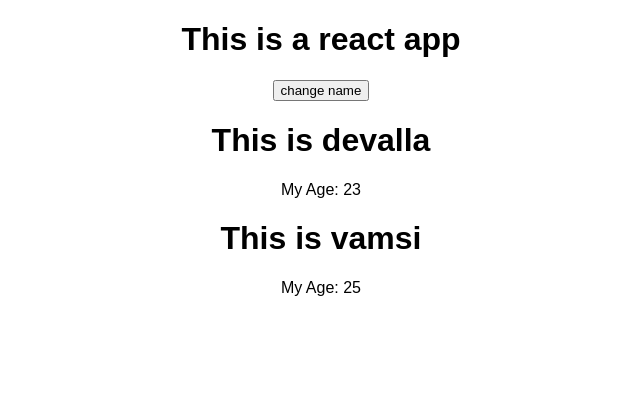
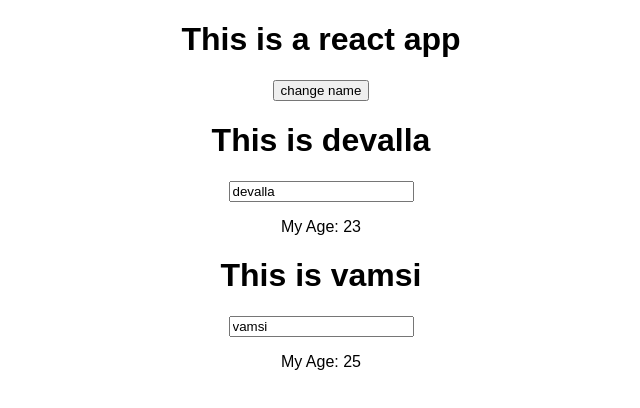
Before and after one commit to VamsiDevalla/myFirstReactApp, a React (Create React App) app: page / in a window 1280 px wide. Shown: the top 408 px of the page, without its empty margins (319-959 px from the left). Built offline with nearby package versions, Linux system fonts and the light colour scheme.

Commit message:
created nameChangedHandler function in App.js and referenced it to onChange event in Person.js there by manually creating two way binding

```diff
--- a/src/App.js
+++ b/src/App.js
@@ -33,13 +33,29 @@ class App extends Component {
     })
   }
 
+  nameChangedHandler= (event) =>{
+    this.setState({
+      persons: [
+        {
+          name:event.target.value,
+          age:23
+        },
+        {
+          name:"Vamsi Devalla",
+          age:25
+        }
+      ]
+    })
+  }
+
   render() {
     return (
       <div className="App">
         <h1>This is a react app</h1>
         <button onClick={this.changeNameHandler.bind(this,"Devalla Vamsi")}>change name</button>
         <Person
-          name={this.state.persons[0].name}>
+          name={this.state.persons[0].name}
+          changed={this.nameChangedHandler}>
           My Age: {this.state.persons[0].age}
         </Person>
         <Person
--- a/src/Person/Person.js
+++ b/src/Person/Person.js
@@ -4,7 +4,8 @@ const person = (props) => {
     return(
         <div>
          <h1 onClick={props.click}>This is {props.name}</h1>
-         {props.children}
+         <input onChange={props.changed} value={props.name}/>
+         <p>{props.children}</p>
         </div>
     )
 }
```
